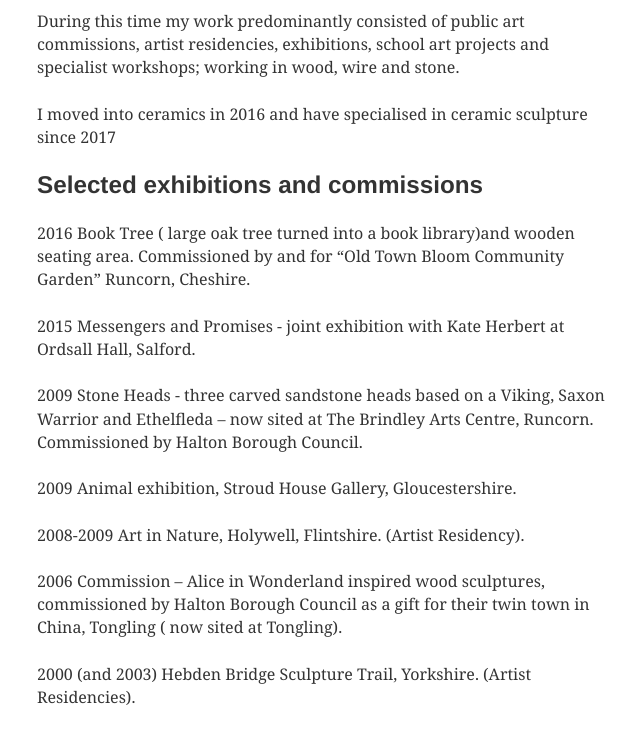
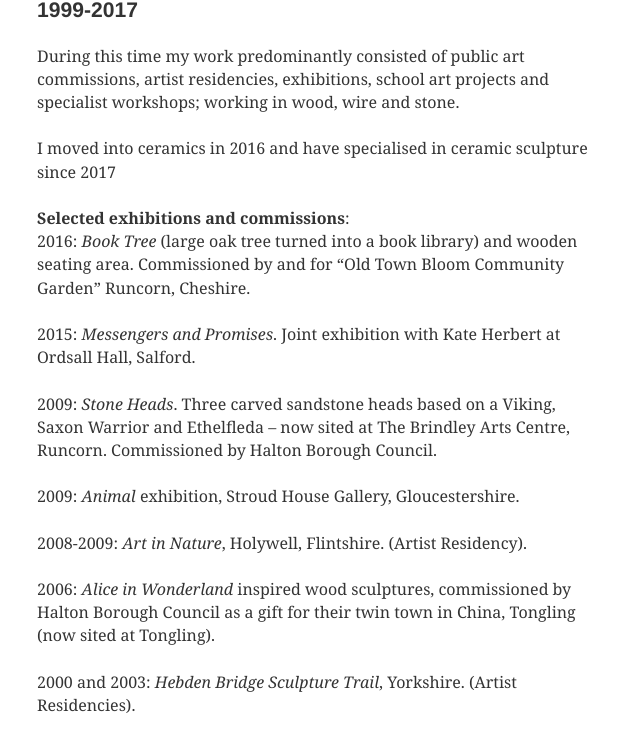
Before and after one commit to chrisfield/angela-sidwell, a Gatsby site: page /biography in a window 1280 px wide. Shown: the part 1137-1866 px from the top of the page, without its empty margins (319-959 px from the left). Built offline with nearby package versions, Linux system fonts and the light colour scheme; Gatsby itself is replaced by a stand-in of ours.

Commit message:
Formatting corrections to biography

```diff
--- a/src/pages/biography.js
+++ b/src/pages/biography.js
@@ -7,13 +7,13 @@ export default () => (
     <h2>Training</h2>
 
     <p>
-    2018 MA Design:Ceramics (distinction)
+    2018: MA Design-Ceramics (distinction)
     <br />
     Manchester School of Art.
     </p>
 
     <p>
-    1999 BA(Hons) Art with English Literature
+    1999: BA(Hons) Art with English Literature
     <br />
     Chester University.
     </p>
@@ -30,6 +30,8 @@ export default () => (
         </li>
         <li>
             Ceramics in Southwell.
+        </li>
+        <li>
             Joint Exhibition with Bridget Greenwood at Gallery 6, Newark-on-Trent.
         </li>
     </ul>
@@ -76,7 +78,7 @@ export default () => (
         </li>
     </ul>
 
-    <h3>1999 -2017</h3>
+    <h3>1999-2017</h3>
     <p>
       During this time my work predominantly consisted of public art commissions, artist residencies, exhibitions, school art projects and specialist workshops; working in wood, wire and stone.
     </p>
@@ -84,27 +86,27 @@ export default () => (
       I moved into ceramics in 2016 and have specialised in ceramic sculpture since 2017
     </p>
 
-    <h2>Selected exhibitions and commissions</h2>
+    <strong>Selected exhibitions and commissions</strong>:
     <p>
-      2016 Book Tree ( large oak tree turned into a book library)and wooden seating area.  Commissioned by and for “Old Town Bloom Community Garden”  Runcorn, Cheshire.
+      2016: <i>Book Tree</i> (large oak tree turned into a book library) and wooden seating area.  Commissioned by and for “Old Town Bloom Community Garden”  Runcorn, Cheshire.
     </p>
     <p>
-      2015 Messengers and Promises - joint exhibition with Kate Herbert at Ordsall Hall, Salford.
+      2015: <i>Messengers and Promises</i>. Joint exhibition with Kate Herbert at Ordsall Hall, Salford.
     </p>
     <p>
-      2009 Stone Heads - three carved sandstone heads based on a Viking, Saxon Warrior and Ethelfleda – now sited at The Brindley Arts Centre, Runcorn.  Commissioned by Halton Borough Council.
+      2009: <i>Stone Heads</i>. Three carved sandstone heads based on a Viking, Saxon Warrior and Ethelfleda – now sited at The Brindley Arts Centre, Runcorn.  Commissioned by Halton Borough Council.
     </p>
     <p>
-      2009 Animal exhibition, Stroud House Gallery, Gloucestershire.
+      2009: <i>Animal</i> exhibition, Stroud House Gallery, Gloucestershire.
     </p>
     <p>
-      2008-2009 Art in Nature, Holywell, Flintshire. (Artist Residency).
+      2008-2009: <i>Art in Nature</i>, Holywell, Flintshire. (Artist Residency).
     </p>
     <p>
-      2006 Commission – Alice in Wonderland inspired wood sculptures, commissioned by Halton Borough Council as a gift for their twin town in China, Tongling ( now sited at Tongling).
+      2006: <i>Alice in Wonderland</i> inspired wood sculptures, commissioned by Halton Borough Council as a gift for their twin town in China, Tongling (now sited at Tongling).
     </p>
     <p>
-      2000 (and 2003) Hebden Bridge Sculpture Trail, Yorkshire. (Artist Residencies).
+      2000 and 2003: <i>Hebden Bridge Sculpture Trail</i>, Yorkshire. (Artist Residencies).
     </p>
   </Layout>
 )
```
